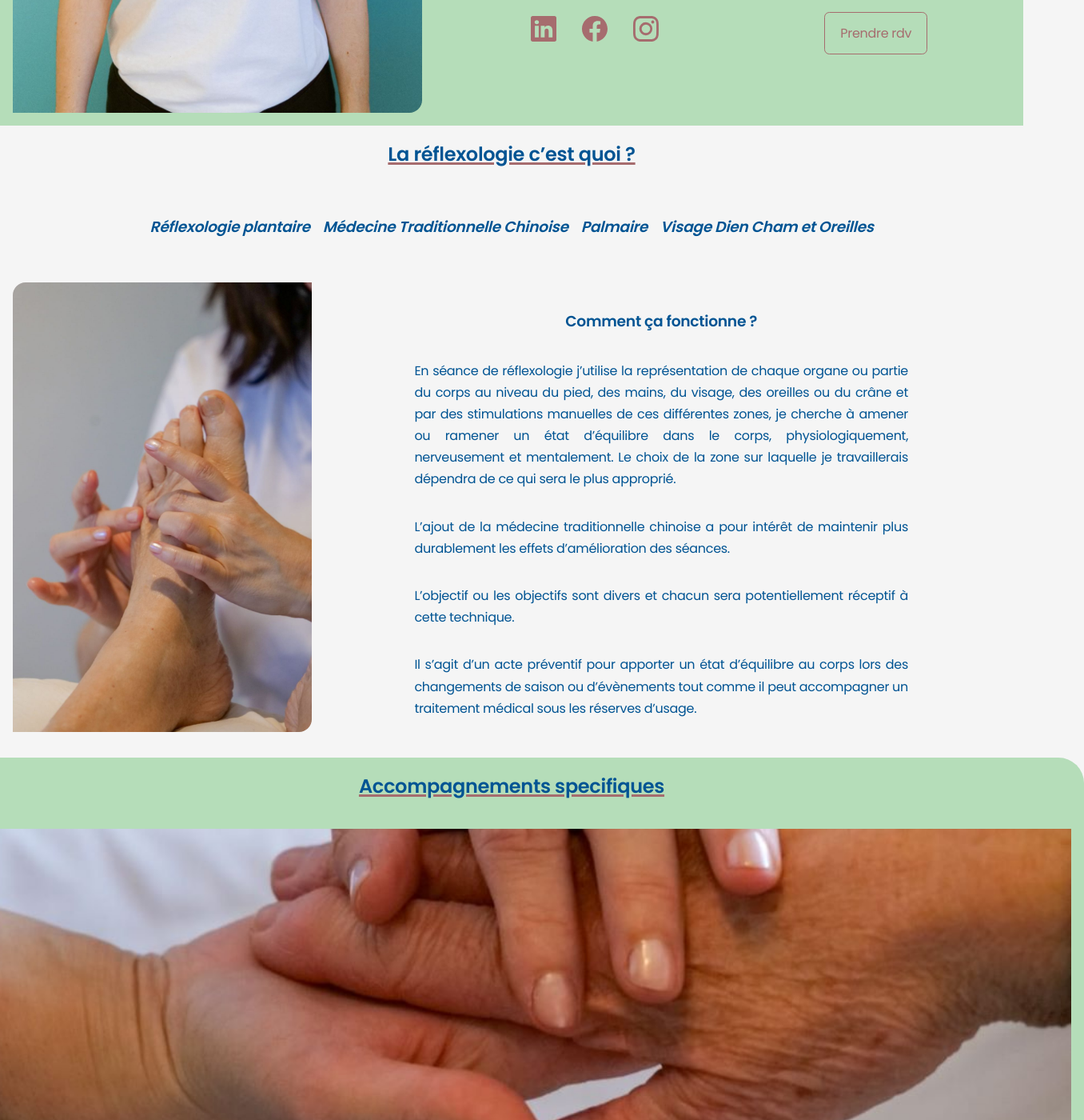
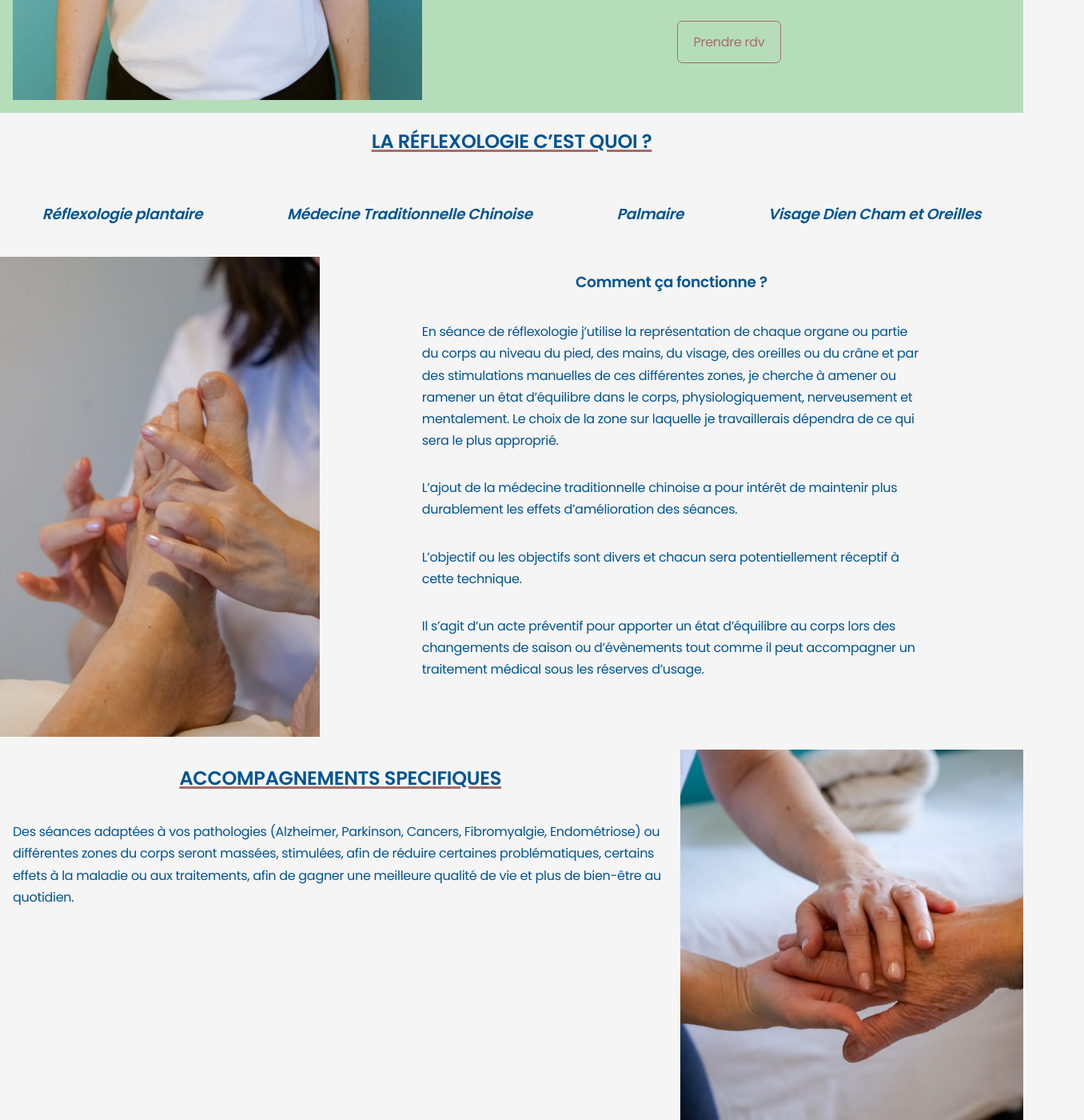
Before and after one commit to Geoffrey-lusitano/laurence-descat, a React (Create React App) app: page / in a window 1280 px wide. Shown: the part 1400-2800 px from the top of the page at 80% size, 1356 px wide, since content can reach past the window. Built offline with nearby package versions, Linux system fonts and the light colour scheme; the HTML template or start-up script is replaced by a standard one.

Commit message:
reorganisation et netoyage class

```diff
--- a/src/components/about/about.css
+++ b/src/components/about/about.css
@@ -7,13 +7,20 @@
     flex-direction: column;
     text-align: justify;
 }
-
 .about__general {
-    margin-top: 1rem;
+    display:flex;
+    flex-direction: row;
+    justify-content: space-between;
+    align-items: center;
 }
 .about__general img {
-    width: 60%;
+    width: 40%;
+    margin: 1rem;
 }
+.content__text__bottom {
+    flex-direction: row;
+}
+
 
 
 /* ===================== ME ========================== */
@@ -23,6 +30,7 @@
 .about__content h2 {
     display: flex;
     flex-direction: column;
+
 }
 
 .content__text__bottom {
@@ -48,21 +56,20 @@
 }
 
 /* ================ TABLETTE ============ */
-@media screen and (min-width: 820px) {
+@media screen and (max-width: 820px) {
 
 }
 
 /* ================ DEKSTOP ============ */
-@media screen and (min-width: 1024px) {
+@media screen and (max-width: 480px) {
     .about__general {
         display:flex;
-        flex-direction: row;
+        flex-direction: column;
         justify-content: space-between;
         align-items: center;
     }
     .about__general img {
         width: 40%;
-        margin: 1rem;
     }
     .content__text__bottom {
         flex-direction: row;
--- a/src/components/ht/Ht.jsx
+++ b/src/components/ht/Ht.jsx
@@ -130,7 +130,7 @@ function Guidance() {
   return (
     <section id="ht">
       <h2>TARIFS</h2>
-      <h3>REFLEXOTHERAPIE</h3>
+      <h2>REFLEXOTHERAPIE</h2>
       <div className="ht__presta content">
         {reflexotherapie.map(({ id, name, duration, price, description }, index) => {
           return (
@@ -151,7 +151,7 @@ function Guidance() {
         })}
 
       </div>
-      <h3>REFLEXOLOGIE</h3>
+      <h2>REFLEXOLOGIE</h2>
       <div className="ht__presta content">
         {reflexologie.map(({ id, name, duration, price, description }, index) => {
           return (
@@ -172,7 +172,7 @@ function Guidance() {
         })}
 
       </div>
-      <h3>MASSAGES</h3>
+      <h2>MASSAGES</h2>
       <div className="ht__presta content">
         {massages.map(({ id, name, duration, price, description }, index) => {
           return (
--- a/src/components/ht/ht.css
+++ b/src/components/ht/ht.css
@@ -1,18 +1,26 @@
 #ht h3 {
     margin-bottom: 1rem;
+}
+#ht .presta {
+    transition: var(--transition);
 }
 .ht__presta {
     display: flex;
     flex-direction: row !important;
+    flex-wrap: wrap;
+    justify-content: center;
     gap: 2.5rem;
 }
 .presta {
+    min-height: 250px;
     height:100%;
-    width:100%;
+
+    width:350px;
     border: 1px solid var(--color-secondary);
     border-radius:1rem;
     margin-bottom: 1rem;
     display: flex;
+    justify-content: space-evenly;
     flex-direction: column;
     align-items: center;
     padding: 1rem;
--- a/src/components/massages/massages.css
+++ b/src/components/massages/massages.css
@@ -13,9 +13,7 @@
 
 /* ================ DEKSTOP ============ */
 @media screen and (min-width: 1024px) {
-    #massages {
-        border-radius: 2rem;
-    }
+
     .massages {
         display: flex;
         flex-direction: row !important;
--- a/src/components/memory/Memory.jsx
+++ b/src/components/memory/Memory.jsx
@@ -21,8 +21,9 @@ function Memory() {
           Le travail en réflexologie plantaire est effectué avant ou après cette séance pour accompagner cette libération de mémoires. Par ailleurs ce travail en réflexologie sera très utile lorsqu’il aura des fausses-couches, après la naissance, pour soutenir les problématiques des ces moments de vie (Post-partum,…)
           </p>
         </div>
-          <img src={memory__1} alt="" />
+
       </div>
+      <img src={memory__1} alt="" />
     </section>
   );
 }
--- a/src/components/memory/memory.css
+++ b/src/components/memory/memory.css
@@ -1,9 +1,25 @@
+#memory {
+    display: flex;
+    flex-direction: row-reverse;
+}
+#memory img {
+    width: 50%;
+}
+
+
+
+
 /* ================ TABLETTE ============ */
-@media screen and (min-width: 820px) {
+@media screen and (max-width: 820px) {
+    #memory {
+        flex-direction: column;
+    }
+    #memory img {
+        width: 90%;
+    }
+}
+
+/* ================ PHONE ============ */
+@media screen and (max-width: 480px) {
 
 }
-
-/* ================ DEKSTOP ============ */
-@media screen and (min-width: 1024px) {
-
-}
--- a/src/components/reflexiology/Reflexiology.jsx
+++ b/src/components/reflexiology/Reflexiology.jsx
@@ -8,15 +8,13 @@ function Reflexiology() {
   return (
     <section id="reflexiology">
       <h2>La réflexologie c’est quoi ?</h2>
-
       <div className="types">
         <h3>Réflexologie plantaire</h3>
         <h3>Médecine Traditionnelle Chinoise</h3>
         <h3>Palmaire</h3>
         <h3>Visage Dien Cham et Oreilles</h3>
       </div>
-
-      <div className="content reflexiology__general">
+      <div className="reflexiology__general">
         <img src={general} alt="" />
 
         <div className="general__content">
@@ -45,29 +43,26 @@ function Reflexiology() {
           </p>
         </div>
       </div>
-
-      <div className="content reflexiology__acc">
-        <h2>Accompagnements specifiques</h2>
-        <div className="reflexiology__acc__general content">
-          <img src={acc} alt="séances adaptées à vos pathologies" className="img__format"/>
-
-          <div className="acc__content">
-            <p>
-              Des séances adaptées à vos pathologies (Alzheimer, Parkinson,
-              Cancers, Fibromyalgie, Endométriose) ou différentes zones du corps
-              seront massées, stimulées, afin de réduire certaines
-              problématiques, certains effets à la maladie ou aux traitements,
-              afin de gagner une meilleure qualité de vie et plus de bien-être
-              au quotidien.
-            </p>
-          </div>
+      <div className="reflexiology__a">
+        <div className="acc__content">
+          <h2>Accompagnements specifiques</h2>
+          <p>
+            Des séances adaptées à vos pathologies (Alzheimer, Parkinson,
+            Cancers, Fibromyalgie, Endométriose) ou différentes zones du corps
+            seront massées, stimulées, afin de réduire certaines problématiques,
+            certains effets à la maladie ou aux traitements, afin de gagner une
+            meilleure qualité de vie et plus de bien-être au quotidien.
+          </p>
         </div>
+        <img
+          src={acc}
+          alt="séances adaptées à vos pathologies"
+          className="img__a"
+        />
       </div>
-      <h2>Réflexologie Périnatale</h2>
-      <div className="content reflexiology__perinatal">
-        <img src={perinatale} alt="" />
-
+      <div className="reflexiology__b">
         <div className="acc__content">
+          <h2>Réflexologie Périnatale</h2>
           <p>
             La Réflexologie Périnatale permet d’accompagner dans les meilleures
             conditions les femmes dans leurs expériences de grossesse
@@ -86,17 +81,18 @@ function Reflexiology() {
             parents ne concerne pas toujours que les femmes.
           </p>
         </div>
+        <img src={perinatale} alt="" className="img__b" />
       </div>
-      <h2>Massage Shiatsu</h2>
-      <div className="content reflexiology__shiatsu">
-        <img src={shiatsu} alt="" />
+      <div className="reflexiology__a">
         <div className="acc__content">
+          <h2>Massage Shiatsu</h2>
           <p>
             Par des pressions effectuées manuellement sur le corps sur le trajet
             de méridiens afin de réguler les points bloqués ou ayant besoin
             d’être stimulés afin de libérer la circulation de l’énergie.
           </p>
         </div>
+        <img src={shiatsu} alt="" className="img__a" />
       </div>
     </section>
   );
--- a/src/components/reflexiology/reflexiology.css
+++ b/src/components/reflexiology/reflexiology.css
@@ -1,7 +1,55 @@
-#reflexiology {
-    display:flex;
-    align-items: center;
-    flex-direction: column;
+
+.types {
+    display: flex;
+    flex-direction: row;
+    justify-content: space-around;
+}
+/* Reflexology General */
+.reflexiology__general {
+    display: flex !important;
+    flex-direction: row ;
+    margin-top: 1rem;
+}
+.reflexiology__general img {
+    width: 40%;
+    max-height: 600px;
+}
+.reflexiology__general .general__content {
+    padding: 0 7rem;
+}
+
+
+/* Accompagnement */
+
+
+.reflexiology__a {
+display: flex;
+flex-direction: row;
+}
+.img__a {
+    object-fit: cover !important;
+    overflow: hidden;
+    margin-bottom: 0;
+    max-height: 600px;
+}
+
+
+/* reflexiology perinatal*/
+.reflexiology__b {
+    display: flex ;
+    flex-direction: row-reverse ;
+    gap: 2.5rem;
+    margin-top: 1rem;
+}
+.img__b {
+    margin-bottom: 0;
+}
+
+/* reflexiology shiatsu */
+
+
+.reflexiology__shiatsu .acc__content {
+    max-width: 600px;
 }
 .reflexiology__acc {
     margin: 0 !important;
@@ -16,64 +64,26 @@
 }
 
 /* ================ TABLETTE ============ */
-@media screen and (min-width: 820px) {
-
+@media screen and (max-width: 820px) {
+    #reflexiology {
+        display:flex;
+        align-items: center;
+        flex-direction: column !important;
+    }
+    #reflexiology img {
+        width: 100%;
+    }
+    .types {
+        display: flex;
+        flex-direction: column;
+        justify-content: space-around;
+    }
+    .reflexiology__general .general__content {
+        padding: 0;
+    }
 }
 
 /* ================ DEKSTOP ============ */
-@media screen and (min-width: 1024px) {
-    .types {
-        display: flex;
-        flex-direction: row !important;
-        justify-content: space-around;
+@media screen and (max-width: 480px) {
 
-    }
-    .reflexiology__general {
-        display: flex !important;
-        flex-direction: row !important;
-        margin-top: 1rem;
-    }
-    .reflexiology__general .general__content {
-        padding: 0 7rem;
-    }
-    .reflexiology__acc {
-        border-radius: 2rem;
-    }
-    .img__format {
-        width: 1400px !important;
-        height: 500px !important;
-        object-fit: cover !important;
-        overflow: hidden;
-
-    }
-    .reflexiology__acc__general {
-        display: flex !important;
-        margin-top: 1rem;
-    }
-    .reflexiology__acc__general .acc__content {
-        max-width: 1000px;
-    }
-    .reflexiology__acc__general .acc__content p {
-        display: flex;
-        justify-content: center;
-        align-items: center;
-        text-align: center;
-    }
-
-
-    .reflexiology__perinatal {
-        display: flex !important;
-        flex-direction: row-reverse !important;
-        gap: 2.5rem;
-        margin-top: 1rem;
-    }
-    .reflexiology__shiatsu {
-        display: flex !important;
-        flex-direction: row !important;
-        gap: 2.5rem;
-        margin-top: 1rem;
-    }
-    .reflexiology__shiatsu .acc__content {
-        max-width: 600px;
-    }
 }
--- a/src/index.css
+++ b/src/index.css
@@ -51,6 +51,7 @@ section {
     width: var(--container-width-sm);
     margin: 0 auto;
     color: var(--color-text);
+    max-width: 1400px;
 }
 h1,
 h2,
@@ -66,18 +67,12 @@ h5 {
 }
 h2 {
     text-decoration: solid underline var(--color-secondary) 0.2rem;
+    text-transform: uppercase;
 }
 p {
     padding: 1rem;
 }
 
-.content {
-    display:flex;
-    align-items: center;
-    text-align: justify;
-    flex-direction: column;
-    margin: 1rem;
-}
 .content p {
     padding-bottom: 1rem;
 }
@@ -105,7 +100,6 @@ img {
     width: 100%;
     object-fit: contain;
     margin: 0 auto;
-    border-radius: 1rem 0 1rem 0;
     margin-bottom: 1rem;
 }
 .span__titles {
@@ -115,21 +109,17 @@ img {
 }
 
 /* ================ TABLETTE ============ */
-@media screen and (min-width: 820px) {
-    img {
-        width: 60%;
-    }
+@media screen and (max-width: 820px) {
+
 }
 
 /* ================ DEKSTOP ============ */
-@media screen and (min-width: 1024px) {
+@media screen and (max-width: 480px) {
     section {
         max-width: 1400px;
 
     }
-    img {
-        width: 30%;
-    }
+
     /* .content {
         flex-direction: row;
         border: black 1px solid ;
```
